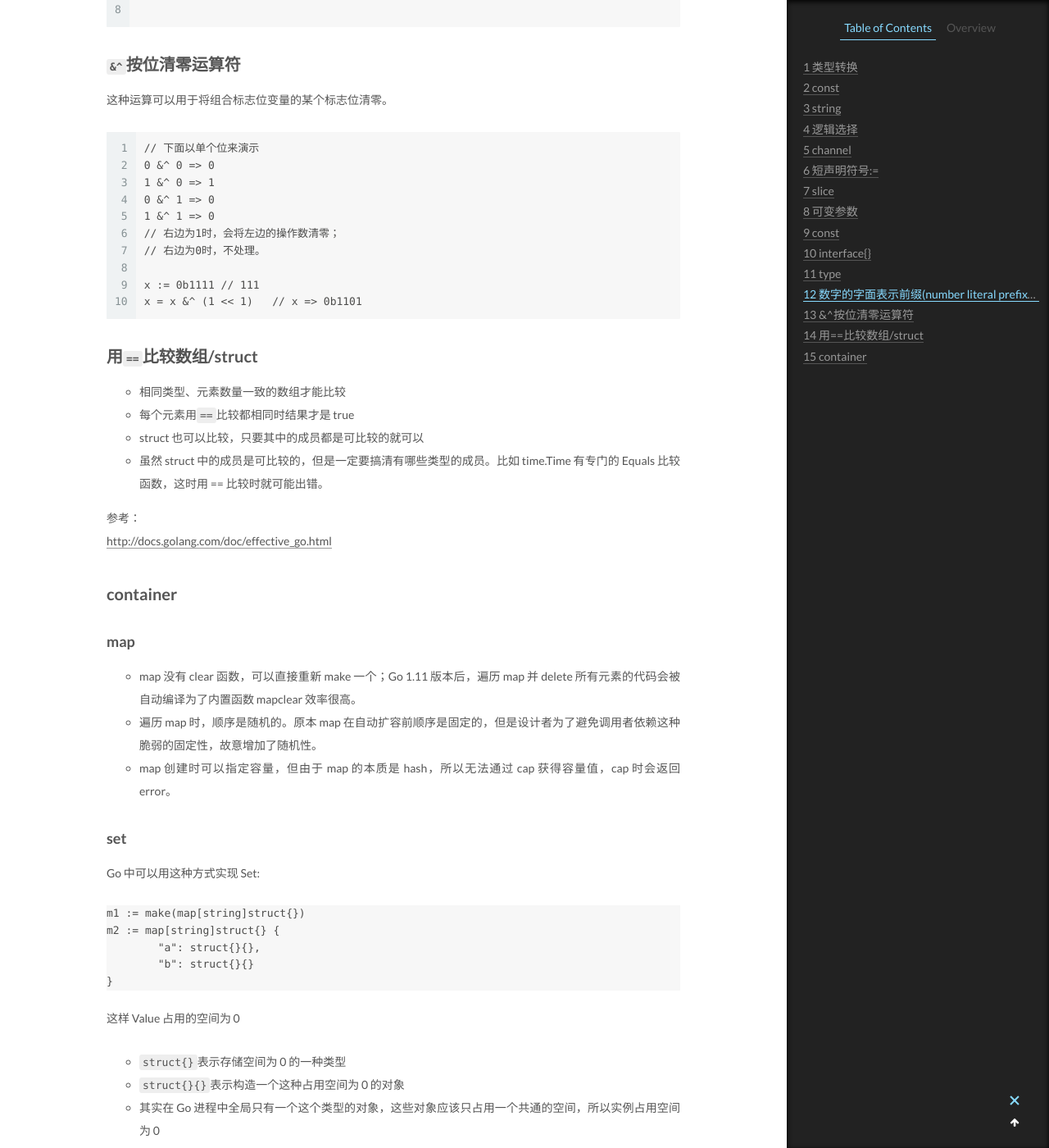
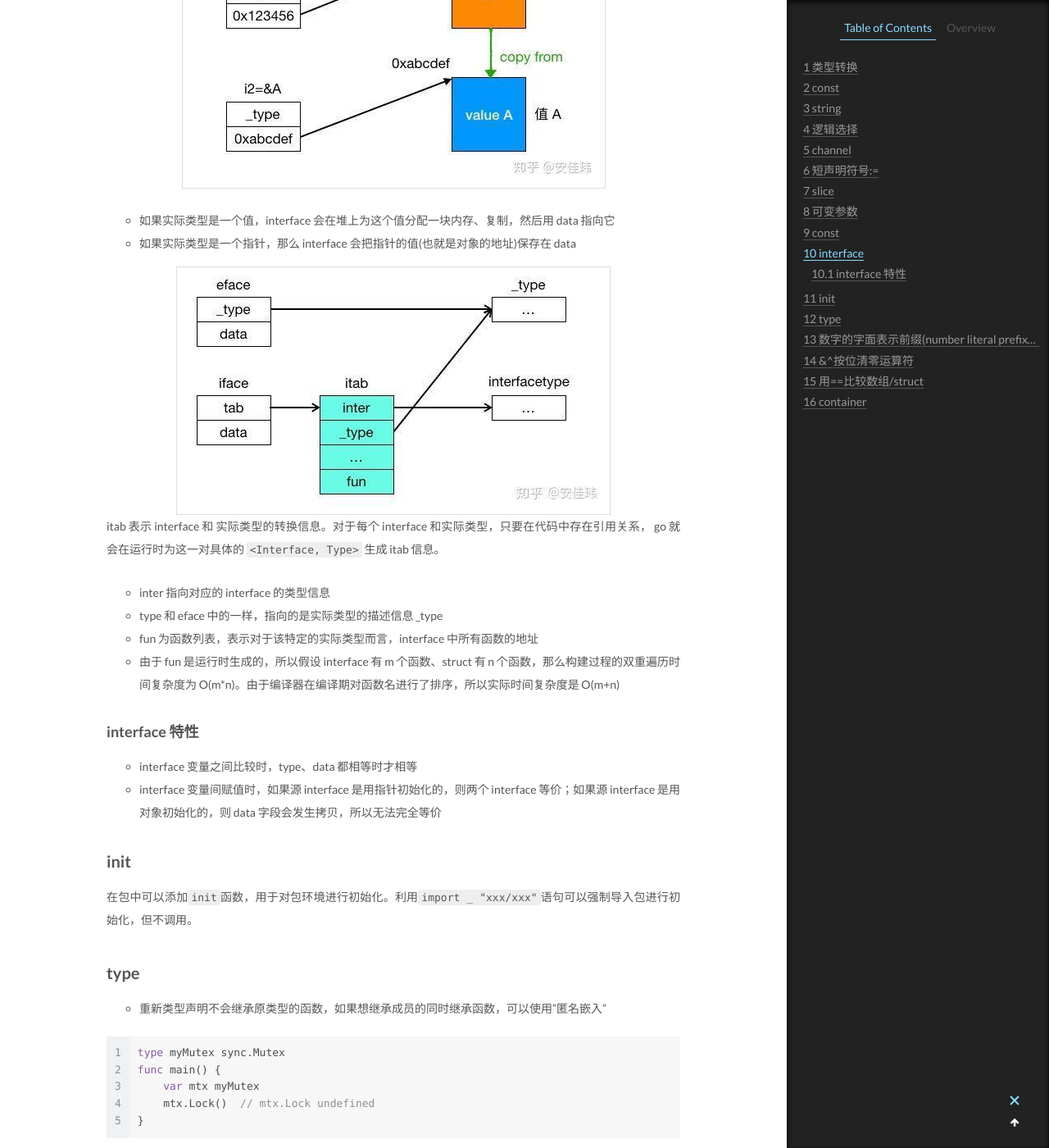
Before and after one commit to CodeHunter2006/CodeHunter2006.github.io, a Jekyll site: the page built from _posts/2018-11-28-Go_Syntax.md, in a window 1280 px wide and 1400 px high, scrolled down 5704 px. Shown: the whole window at 82% size. Built offline with Jekyll 4.4.1, drawn with Linux system fonts in a browser that asks for light colours; some of the changed text lies outside the part shown.

Commit message:
[doc]: add contents.

````diff
--- a/_posts/2018-11-28-Go_Syntax.md
+++ b/_posts/2018-11-28-Go_Syntax.md
@@ -213,11 +213,38 @@ const (
 )
 ```
 
-## interface{}
+## interface
 
-`interface{}`是 Go 中特有的数据类型，它由两部分组成：类型+数据，用法类似 C++中的对象指针，可以由父类指针指向子类对象。
+`interface`是 Go 中特有的数据类型，它由两部分组成：类型+数据，用法类似 C++中的对象指针，可以由父类指针指向子类对象。
 
-- 在包中可以添加`init`函数，用于对包环境进行初始化。利用`import _ "xxx/xxx"`语句可以强制导入包进行初始化，但不调用。
+![MySQL structure](/assets/images/2018-11-28-Go_Syntax_interface_1.jpg)
+
+- interface 在底层有两种可能的数据结构 eface(empty interface) 和 iface，其中 eface 表示`interface{}`，iface 表示至少带有一个函数的 interface，由编译器决定使用哪种数据类型
+- \_type 指针指向实际类型描述
+- data 表示数据指针
+- tab 指向 itab 结构
+
+![MySQL structure](/assets/images/2018-11-28-Go_Syntax_interface_2.jpg)
+
+- 如果实际类型是一个值，interface 会在堆上为这个值分配一块内存、复制，然后用 data 指向它
+- 如果实际类型是一个指针，那么 interface 会把指针的值(也就是对象的地址)保存在 data
+
+![MySQL structure](/assets/images/2018-11-28-Go_Syntax_interface_3.jpg)
+itab 表示 interface 和 实际类型的转换信息。对于每个 interface 和实际类型，只要在代码中存在引用关系， go 就会在运行时为这一对具体的 `<Interface, Type>` 生成 itab 信息。
+
+- inter 指向对应的 interface 的类型信息
+- type 和 eface 中的一样，指向的是实际类型的描述信息 \_type
+- fun 为函数列表，表示对于该特定的实际类型而言，interface 中所有函数的地址
+- 由于 fun 是运行时生成的，所以假设 interface 有 m 个函数、struct 有 n 个函数，那么构建过程的双重遍历时间复杂度为 O(m\*n)。由于编译器在编译期对函数名进行了排序，所以实际时间复杂度是 O(m+n)
+
+### interface 特性
+
+- interface 变量之间比较时，type、data 都相等时才相等
+- interface 变量间赋值时，如果源 interface 是用指针初始化的，则两个 interface 等价；如果源 interface 是用对象初始化的，则 data 字段会发生拷贝，所以无法完全等价
+
+## init
+
+在包中可以添加`init`函数，用于对包环境进行初始化。利用`import _ "xxx/xxx"`语句可以强制导入包进行初始化，但不调用。
 
 ## type
 
````
Also changed, not shown: assets/images/2018-11-28-Go_Syntax_interface_1.jpg (added), assets/images/2018-11-28-Go_Syntax_interface_2.jpg (added), assets/images/2018-11-28-Go_Syntax_interface_3.jpg (added).
